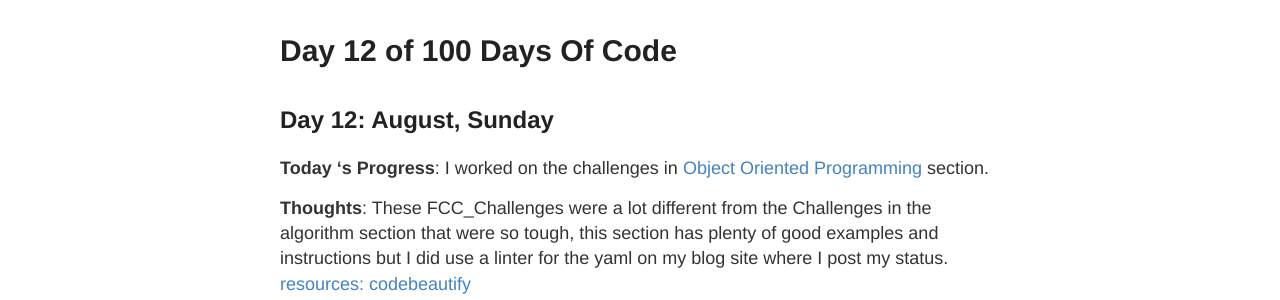
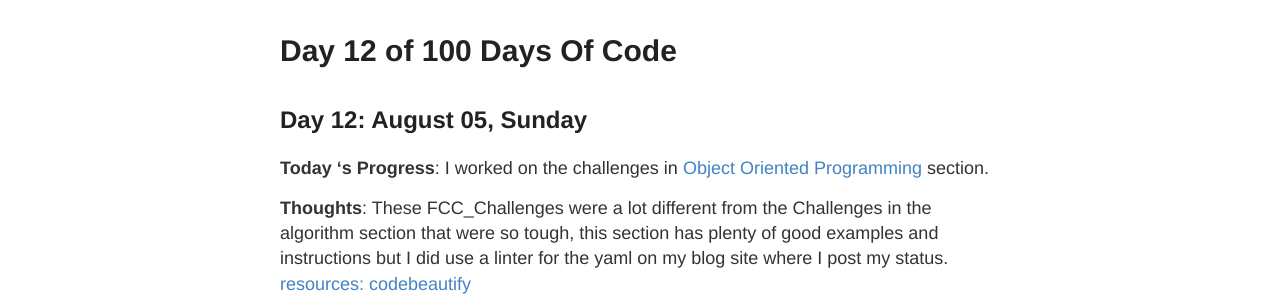
Before and after one commit to Johnny2136/johnny2136.github.io, a Jekyll site: the page built from _posts/2018-8-5-100DaysOfCode - Day12.md, in a window 1280 px wide. Shown: the part 136-436 px from the top of the page. Built offline with Jekyll 4.4.1, drawn with Linux system fonts in a browser that asks for light colours; comment, search, counter and statistics services are not loaded.

Commit message:
Update 2018-8-5-100DaysOfCode - Day12.md

```diff
--- a/_posts/2018-8-5-100DaysOfCode - Day12.md
+++ b/_posts/2018-8-5-100DaysOfCode - Day12.md
@@ -2,7 +2,7 @@
 layout: post
 title: Day 12 of 100 Days Of Code
 ---
-## Day 12: August, Sunday
+## Day 12: August 05, Sunday
 
 **Today 's Progress**: I worked on the challenges in  [Object Oriented Programming](https://learn.freecodecamp.org/javascript-algorithms-and-data-structures/object-oriented-programming) section.
 
```
